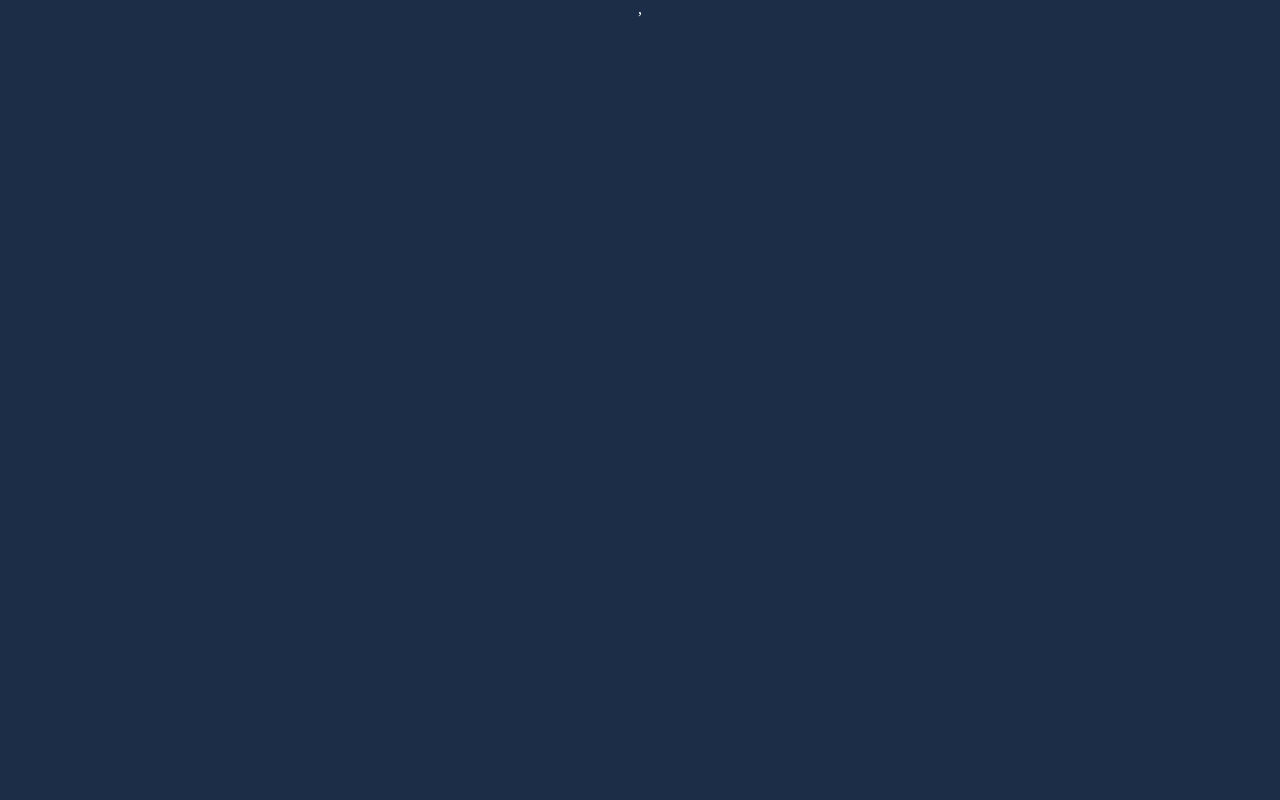
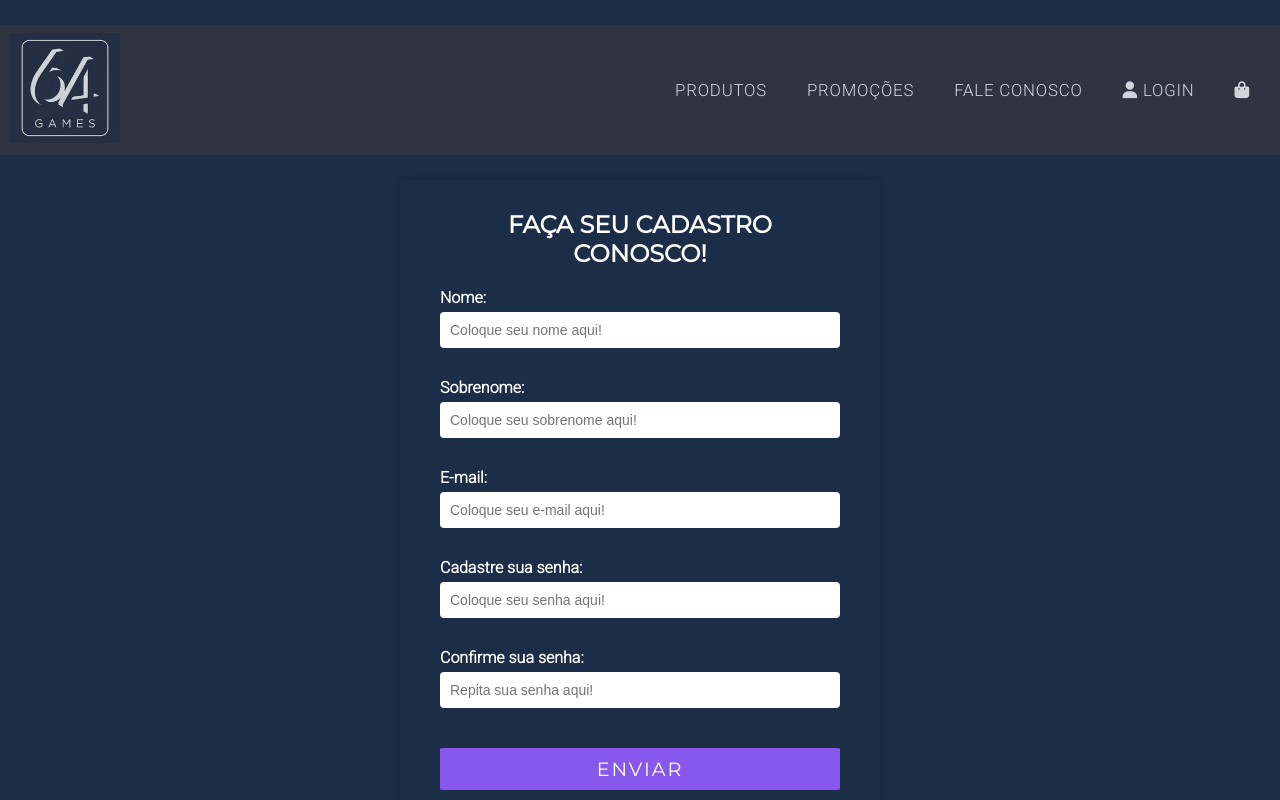
Before and after one commit to Projeto-Integrador-D-House/Loja-Virtual, a React (Vite) app: page /cadastro in a window 1280 px wide. Before the commit this address had no page. Shown: the top 800 px of the page. Built offline with nearby package versions, Linux system fonts and the light colour scheme.

Commit message:
ajuste do css da  pagina de cadastro

```diff
--- a/front-end/src/App.jsx
+++ b/front-end/src/App.jsx
@@ -19,7 +19,7 @@ export default function App() {
             element={<Home />}
           />
         <Route
-          path="/login"
+          path="/cadastro"
           element={<Cadastro />}
 
           />
--- a/public/style/cadastro.css
+++ b/public/style/cadastro.css
@@ -1,21 +1,15 @@
 @import './main.css';
 
-/* body {
-    background-image: linear-gradient(to right,#33363F, #1C2D48, #1C2D48, #33363F);
-    font-family: var(--f-secundary);
-    display: flex;
-    align-items: center;
-    justify-content: center;
-    min-height: 100vh;
-    margin: 0;
-} */
 
 .container{
+
     background-color: #1C2D48;
     font-family: var(--f-secundary);
     border-radius: 5px;
     box-shadow: 0 2px 10px rgba(0, 0, 0, 0.3);
-    width: 25rem;
+    width: 30rem;
+    margin: 15px auto;
+
 
 }
 
@@ -38,6 +32,7 @@
 }
 
 .form-control label {
+    text-align: left;
     font-weight: bold;
     display: block;
     margin-bottom: 0.3125rem;
```
